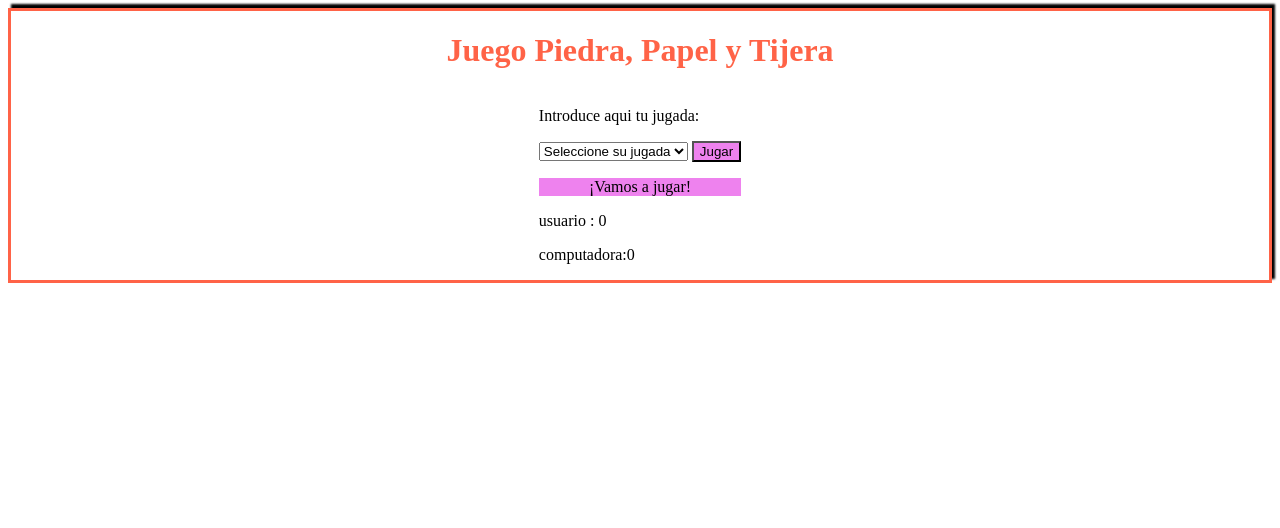
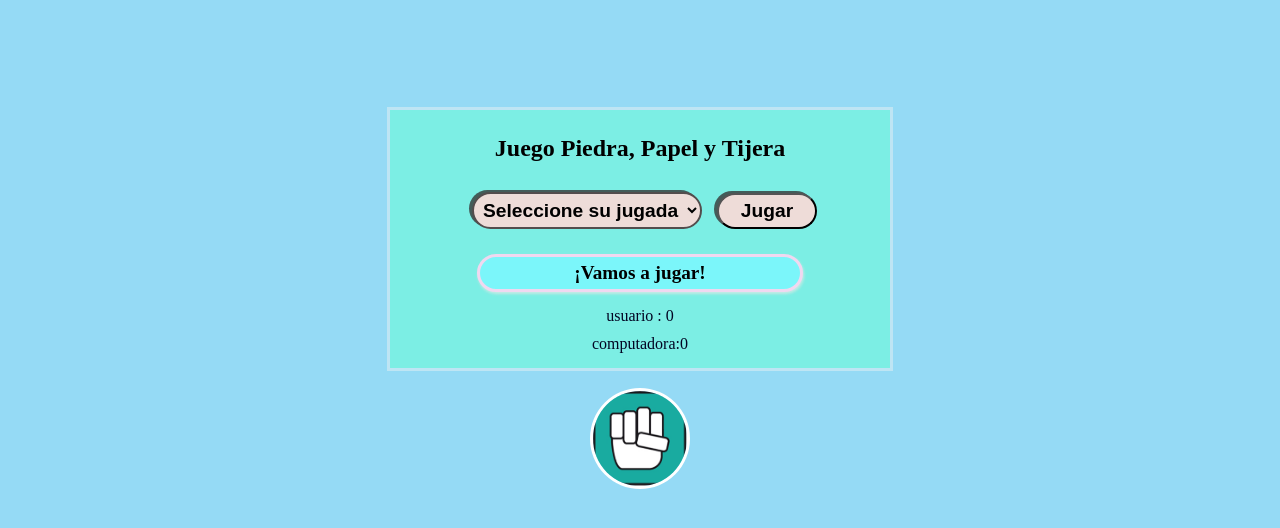
Before and after one commit to Vianam92/juego-piedra-papel-tijeras, a plain HTML site: page index.html in a window 1280 px wide. Both pictures are taken after a click on the button "Jugar". Drawn offline with Linux system fonts and the light colour scheme.

Commit message:
add img usercomputer game

```diff
--- a/index.html
+++ b/index.html
@@ -10,11 +10,11 @@
 </head>
 
 <body>
-    <main class="container">
+    <main>
+        <section class="container">
             <h1 class="h1">Juego Piedra, Papel y Tijera</h1>
             <form action="#">
-            <p>Introduce aqui tu jugada:</p>
-            <select class="js-select" name="select" id="select">
+                <select class="js-select select" name="select" id="select">
                     <option>Seleccione su jugada</option>
                     <option value="piedra">piedra</option>
                     <option value="papel">papel</option>
@@ -22,15 +22,18 @@
                 </select>
                 <input type="button" value="Jugar" class="button js-input">
                 <p class="js-start start">¡Vamos a jugar!</p>
-            <p class="js_cont_player"></p>
-            <p class="js_cont_computer"></p>
-            <input class="button hidden js-reset" type="reset" value="reiniciar juego">
+                <p class="js_cont_player text"></p>
+                <p class="js_cont_computer text"></p>
+                <input class="button-reset hidden js-reset" type="reset" value="reiniciar juego">
             </form>
+        </section>
+        <div class="div-img ">
+            <img src="images/papel.png" Alt="papel" class="img js-papel hidden">
+            <img src="images/piedra.png" Alt="piedra" class="img js-piedra hidden">
+            <img src="images/tijeras.png" Alt="tijeras" class="img js-tijera hidden">
+        </div>
     </main>
-
-
-
-    <script src="./js/main.js"></script>
+    <script src=" ./js/main.js"></script>
 </body>
 
 </html>
--- a/js/main.js
+++ b/js/main.js
@@ -7,6 +7,7 @@ const inputBtnElement = document.querySelector(".js-input");
 const textGoElement = document.querySelector(".js-start");
 const textPlayerElement = document.querySelector(".js_cont_player");
 const textComputerElement = document.querySelector(".js_cont_computer");
+const divContainImg= document.querySelector('.js-div');
 const userValue = selectOptionElements.value;
 const resetElement = document.querySelector(".js-reset");
 
@@ -14,6 +15,7 @@ const resetElement = document.querySelector(".js-reset");
 let countUser = 0;
 let countComputer = 0;
 let count = 0;
+
 
 //function
 function getRandomNumber(max) {
@@ -25,10 +27,19 @@ function getValueComputer() {
   let moveComputer = "";
   if (randomNumber < 3) {
     moveComputer = "piedra";
+    document.querySelector('.js-tijera').classList.add('hidden');
+    document.querySelector('.js-papel').classList.add('hidden');
+    document.querySelector('.js-piedra').classList.remove('hidden');
   } else if (randomNumber >= 6) {
     moveComputer = "tijera";
+    document.querySelector('.js-tijera').classList.remove('hidden');
+    document.querySelector('.js-papel').classList.add('hidden');
+    document.querySelector('.js-piedra').classList.add('hidden');
   } else {
     moveComputer = "papel";
+    document.querySelector('.js-tijera').classList.add('hidden');
+    document.querySelector('.js-piedra').classList.add('hidden');
+    document.querySelector('.js-papel').classList.remove('hidden');
   }
   return moveComputer;
 }
@@ -37,6 +48,7 @@ function getValueUser() {
   const valueUser = selectOptionElements.value;
   return valueUser;
 }
+
 function getResultComparing() {
   let moveComputer = getValueComputer();
   let moveUser = getValueUser();
--- a/styles/main.css
+++ b/styles/main.css
@@ -1,21 +1,110 @@
-.container{
-    display:flex;
+* {
+    margin: 0;
+    padding: 0;
+    box-sizing: border-box;
+}
+
+body {
+    background-color: rgba(80, 194, 240, 0.603);
+}
+
+main {
+    display: flex;
+    justify-content: center;
     flex-direction: column;
     align-items: center;
-    border:3px solid tomato;
-    box-shadow: 3px -4px 2px black;
+    margin-top: 100px;
 }
-.button{
-    background-color: violet;
+
+.container {
+    display: flex;
+    flex-direction: column;
+    align-items: center;
+    background-color: rgb(124, 238, 228);
+    height: auto;
+    margin: 10px;
+    padding: 5px;
+    box-shadow: 0 0 0 3px rgba(255, 244, 242, 0.39);
 }
-.start{
-    background-color: violet;
+
+.select {
+    margin: 10px;
+    padding: 5px;
+    background-color: rgb(238, 220, 216);
+    border-radius: 25px;
+    border: 2px solid rgb(83, 77, 77);
+    box-shadow: -3px -2px 0 rgba(48, 45, 45, 0.753);
+    font-size: 1.2rem;
+    font-weight: 600;
+}
+
+.button {
+    background-color: rgb(238, 220, 216);
+    border: px solid rgb(82, 33, 82);
+    width: 100px;
+    padding: 5px;
+    border-radius: 20px;
+    margin: 1px;
+    box-shadow: -3px -2px 0 rgba(48, 45, 45, 0.753);
+    font-size: 1.2rem;
+    font-weight: 600;
+
+}
+
+.button-reset {
+    background-color: rgb(238, 220, 216);
+    border: px solid rgb(82, 33, 82);
+    width: 100%;
+    padding: 5px;
+    border-radius: 20px;
+    margin: 1px;
+    box-shadow: -3px -2px 0 rgba(48, 45, 45, 0.753);
+    font-size: 1.2rem;
+    font-weight: 600;
+}
+
+.start {
+    background-color: rgb(123, 246, 250);
+    text-align: center;
+    border-radius: 20px;
+    padding: 5px;
+    border: 3px solid rgb(240, 216, 240);
+    box-shadow: 1px 2px 3px rgba(252, 232, 229, 0.589);
+    font-size: 1.2rem;
+    font-weight: 700;
+    margin: 15px;
+}
+
+.h1 {
+    text-align: center;
+    margin: 20px;
+}
+
+.text {
+    color: rgb(2, 5, 34);
+    text-align: center;
+    margin: 10px;
+}
+
+.hidden {
+    display: none;
+}
+
+.div-img {
+    width: 100%;
+    margin-top: 10px;
     text-align: center;
 }
-.h1{
-    text-align: center;
-    color:tomato
+
+.img {
+    width: 100px;
+    height: auto;
+    border-radius: 50%;
+    border: 3px solid white
 }
-.hidden{
-    display:none;
+
+@media(min-width:768px) {
+    .container {
+        width: 500px;
+    }
 }
```
Also changed, not shown: images/papel.png (added), images/piedra-papel-tijeras.png (deleted), images/piedra.png (added), images/tijeras.png (added). Lines whose indentation alone changed are shown as unchanged.
